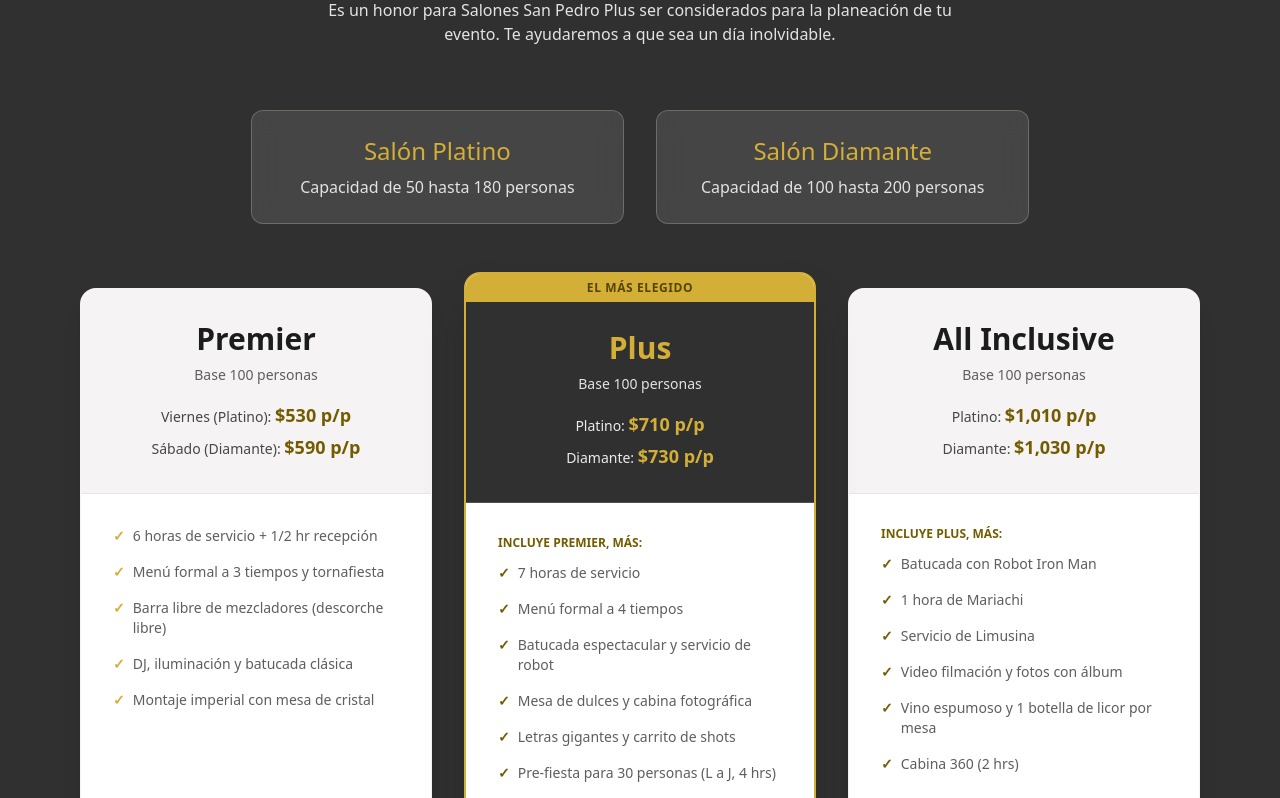
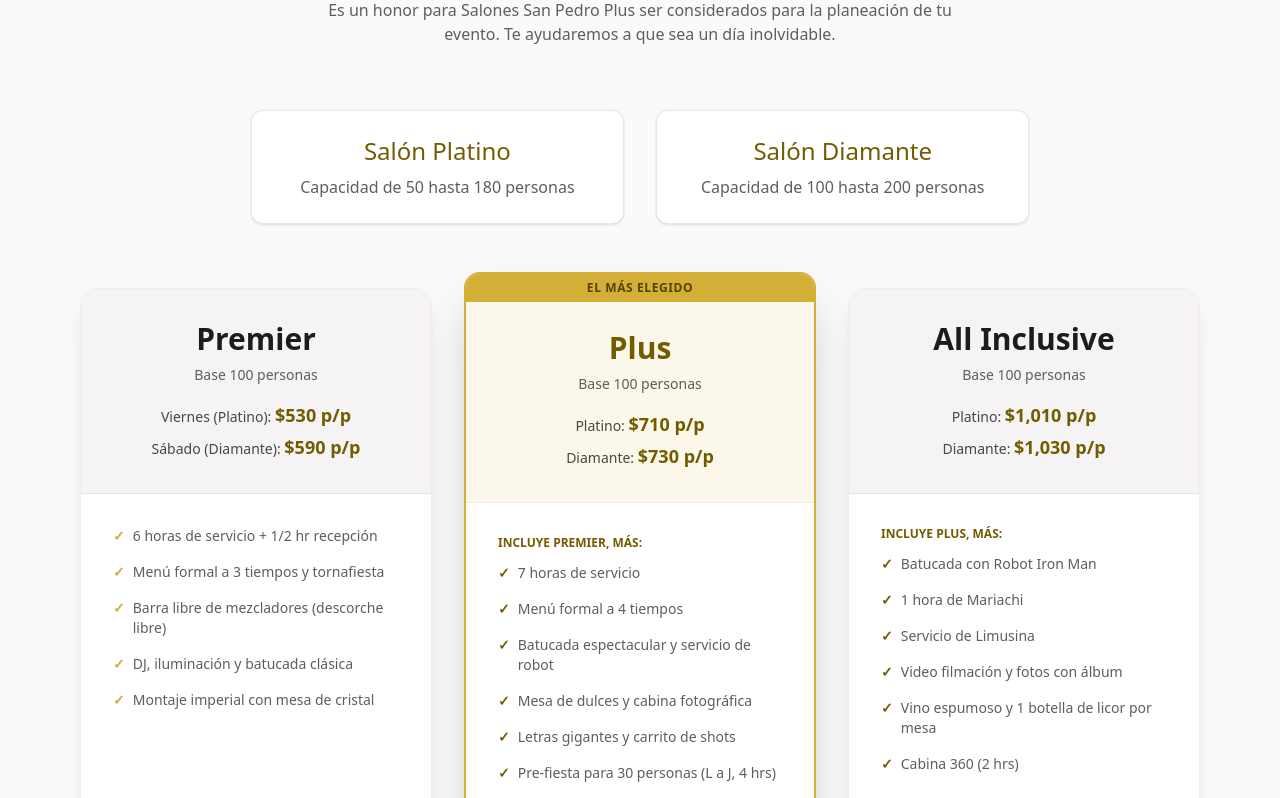
Before and after one commit to aloomushi-pixel/Salones-San-Pedro, a Next.js app: page / in a window 1280 px wide. Shown: the part 3222-4020 px from the top of the page. Built offline with nearby package versions, Linux system fonts and the light colour scheme; a web font is replaced by a local one.

Commit message:
style: adecua seccion paquetes al tema claro del sitio y refina tarjeta Plus

```diff
--- a/src/app/page.tsx
+++ b/src/app/page.tsx
@@ -203,29 +203,29 @@ export default function Home() {
         </section>
 
         {/* Sección Paquetes */}
-        <section className="py-section-gap px-margin-mobile md:px-margin-desktop bg-inverse-surface text-surface-container-lowest" id="paquetes">
+        <section className="py-section-gap px-margin-mobile md:px-margin-desktop bg-surface text-on-surface" id="paquetes">
           <div className="max-w-container-max mx-auto">
 
             {/* Encabezado de la Sección */}
             <div className="text-center max-w-3xl mx-auto mb-16 space-y-4">
-              <span className="font-label-sm text-primary-container tracking-widest uppercase">Nuestros Paquetes</span>
-              <h2 className="font-display-lg text-headline-md md:text-display-lg text-primary-container">
+              <span className="font-label-sm text-primary tracking-widest uppercase">Nuestros Paquetes</span>
+              <h2 className="font-display-lg text-headline-md md:text-display-lg text-on-surface">
                 Paquetes Exclusivos
               </h2>
-              <p className="font-body-lg text-surface-variant max-w-2xl mx-auto">
+              <p className="font-body-lg text-secondary max-w-2xl mx-auto">
                 Es un honor para Salones San Pedro Plus ser considerados para la planeación de tu evento. Te ayudaremos a que sea un día inolvidable.
               </p>
             </div>
 
             {/* Capacidades de los Salones */}
             <div className="flex flex-col md:flex-row justify-center gap-8 mb-16">
-              <div className="bg-surface-container-lowest/10 backdrop-blur-md border border-outline-variant/30 p-6 rounded-xl text-center w-full md:w-1/3">
-                <h3 className="font-display-lg text-2xl text-primary-container mb-2">Salón Platino</h3>
-                <p className="font-body-md text-surface-variant">Capacidad de 50 hasta 180 personas</p>
+              <div className="bg-surface-container-lowest border border-outline-variant/40 p-6 rounded-xl text-center w-full md:w-1/3 shadow-sm">
+                <h3 className="font-display-lg text-2xl text-primary mb-2">Salón Platino</h3>
+                <p className="font-body-md text-secondary">Capacidad de 50 hasta 180 personas</p>
               </div>
-              <div className="bg-surface-container-lowest/10 backdrop-blur-md border border-outline-variant/30 p-6 rounded-xl text-center w-full md:w-1/3">
-                <h3 className="font-display-lg text-2xl text-primary-container mb-2">Salón Diamante</h3>
-                <p className="font-body-md text-surface-variant">Capacidad de 100 hasta 200 personas</p>
+              <div className="bg-surface-container-lowest border border-outline-variant/40 p-6 rounded-xl text-center w-full md:w-1/3 shadow-sm">
+                <h3 className="font-display-lg text-2xl text-primary mb-2">Salón Diamante</h3>
+                <p className="font-body-md text-secondary">Capacidad de 100 hasta 200 personas</p>
               </div>
             </div>
 
@@ -233,7 +233,7 @@ export default function Home() {
             <div className="grid grid-cols-1 md:grid-cols-3 gap-8 items-stretch">
 
               {/* Paquete Premier */}
-              <div className="bg-surface-container-lowest text-on-surface rounded-2xl shadow-xl overflow-hidden flex flex-col justify-between border border-outline-variant/20 transition-transform hover:-translate-y-2 duration-300">
+              <div className="bg-surface-container-lowest text-on-surface rounded-2xl shadow-xl overflow-hidden flex flex-col justify-between border border-outline-variant/30 transition-transform hover:-translate-y-2 duration-300">
                 <div>
                   <div className="p-8 text-center bg-surface-container-low border-b border-outline-variant/30">
                     <h3 className="font-display-lg text-3xl text-on-surface font-bold mb-2">Premier</h3>
@@ -269,12 +269,12 @@ export default function Home() {
                   El Más Elegido
                 </div>
                 <div>
-                  <div className="p-8 text-center bg-inverse-surface text-surface-container-lowest border-b border-outline-variant/20 mt-6">
-                    <h3 className="font-display-lg text-3xl text-primary-container font-bold mb-2">Plus</h3>
-                    <p className="text-surface-variant text-sm">Base 100 personas</p>
-                    <div className="mt-4 space-y-1 text-surface-container-lowest/90 text-sm">
-                      <p>Platino: <span className="font-bold text-lg text-primary-container">$710 p/p</span></p>
-                      <p>Diamante: <span className="font-bold text-lg text-primary-container">$730 p/p</span></p>
+                  <div className="p-8 text-center bg-primary-container/10 border-b border-outline-variant/30 mt-6">
+                    <h3 className="font-display-lg text-3xl text-primary font-bold mb-2">Plus</h3>
+                    <p className="text-secondary text-sm">Base 100 personas</p>
+                    <div className="mt-4 space-y-1 text-on-surface/80 text-sm">
+                      <p>Platino: <span className="font-bold text-lg text-primary">$710 p/p</span></p>
+                      <p>Diamante: <span className="font-bold text-lg text-primary">$730 p/p</span></p>
                     </div>
                   </div>
                   <div className="p-8">
@@ -300,7 +300,7 @@ export default function Home() {
               </div>
 
               {/* Paquete All Inclusive */}
-              <div className="bg-surface-container-lowest text-on-surface rounded-2xl shadow-xl overflow-hidden flex flex-col justify-between border border-outline-variant/20 transition-transform hover:-translate-y-2 duration-300">
+              <div className="bg-surface-container-lowest text-on-surface rounded-2xl shadow-xl overflow-hidden flex flex-col justify-between border border-outline-variant/30 transition-transform hover:-translate-y-2 duration-300">
                 <div>
                   <div className="p-8 text-center bg-surface-container-low border-b border-outline-variant/30">
                     <h3 className="font-display-lg text-3xl text-on-surface font-bold mb-2">All Inclusive</h3>
@@ -334,19 +334,19 @@ export default function Home() {
             </div>
 
             {/* Condiciones de Pago */}
-            <div className="mt-20 bg-surface-container-lowest/5 border border-outline-variant/30 rounded-2xl p-8 max-w-4xl mx-auto shadow-inner">
-              <h4 className="font-display-lg text-2xl font-bold text-primary-container text-center mb-8">Condiciones de Pago</h4>
-              <div className="grid grid-cols-1 md:grid-cols-3 gap-8 text-sm text-surface-variant text-center">
+            <div className="mt-20 bg-surface-container-low border border-outline-variant/30 rounded-2xl p-8 max-w-4xl mx-auto shadow-md">
+              <h4 className="font-display-lg text-2xl font-bold text-primary text-center mb-8">Condiciones de Pago</h4>
+              <div className="grid grid-cols-1 md:grid-cols-3 gap-8 text-sm text-secondary text-center">
                 <div className="space-y-3">
-                  <span className="block text-4xl font-bold text-primary-container">1</span>
+                  <span className="block text-4xl font-bold text-primary">1</span>
                   <p className="font-body-md leading-relaxed">Reserva tu fecha con $3,000.00 MXN a la firma del contrato.</p>
                 </div>
                 <div className="space-y-3">
-                  <span className="block text-4xl font-bold text-primary-container">2</span>
+                  <span className="block text-4xl font-bold text-primary">2</span>
                   <p className="font-body-md leading-relaxed">Liquida el 25% del total a los 30 días posteriores a la firma.</p>
                 </div>
                 <div className="space-y-3">
-                  <span className="block text-4xl font-bold text-primary-container">3</span>
+                  <span className="block text-4xl font-bold text-primary">3</span>
                   <p className="font-body-md leading-relaxed">El monto total deberá ser liquidado 15 días previos al evento.</p>
                 </div>
               </div>
```
